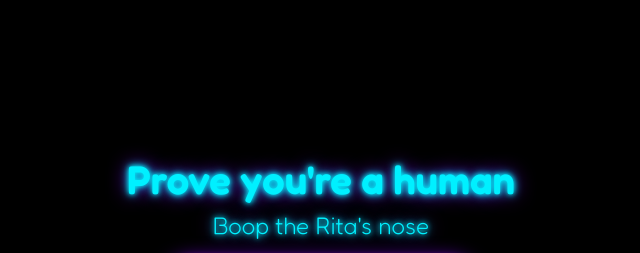
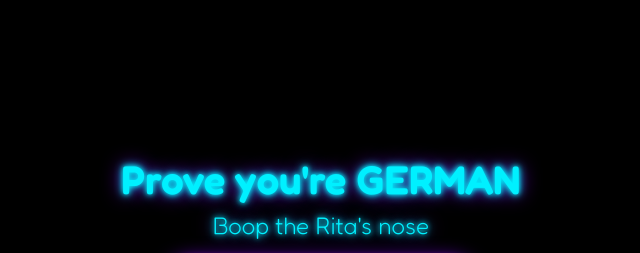
Before and after one commit to ROMATZ7/RITA, a plain HTML site: page index.html in a window 1280 px wide. Shown: the top 253 px of the page, without its empty margins (319-959 px from the left). Drawn offline with Linux system fonts and the light colour scheme.

Commit message:
Update index.html

```diff
--- a/index.html
+++ b/index.html
@@ -9,7 +9,7 @@
   </head>
 
   <body>
-  <h1>Prove you're a human</h1>
+  <h1>Prove you're GERMAN</h1>
 
 <p>Boop the Rita's nose</p>
 
```
